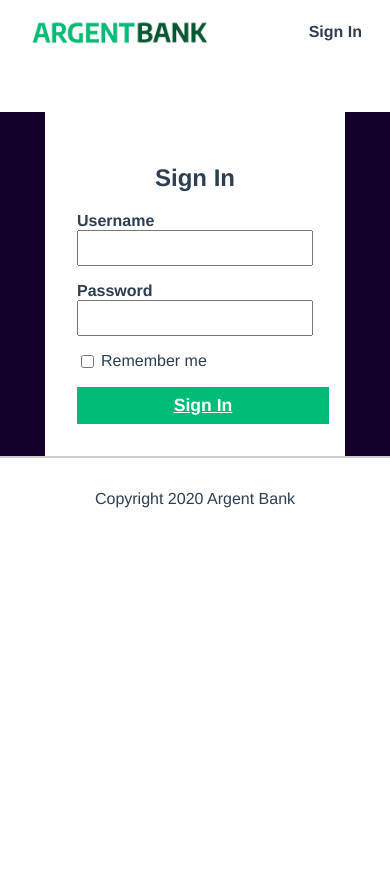
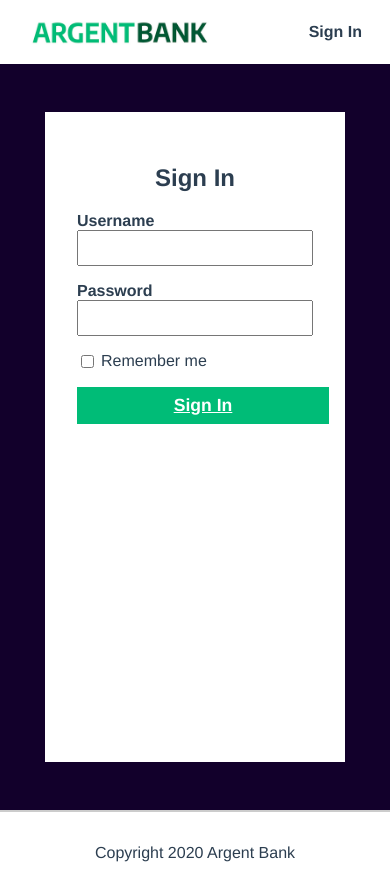
Before and after one commit to a-c-morel/ArgentBank, a React (Create React App) app: page /sign-in in a window 390 px wide. Before the commit the page ends 844 px from the top, so only its background shows below. Built offline with nearby package versions, Linux system fonts and the light colour scheme.

Commit message:
styles: improving responsive

```diff
--- a/src/index.css
+++ b/src/index.css
@@ -26,6 +26,8 @@ html {
 
   .bg-dark {
     background-color: #12002b;
+    padding-top: 3rem;
+    padding-bottom: 3rem;
   }
 
   .sr-only {
@@ -196,10 +198,12 @@ html {
     -webkit-box-sizing: border-box;
             box-sizing: border-box;
     background-color: white;
-    width: 300px;
+    min-width: 300px;
     margin: 0 auto;
-    margin-top: 3rem;
+    /*margin-top: 3rem;*/
     padding: 2rem;
+    height: 77vh;
+    width: 30vw
   }
 
   .sign-in-icon {
@@ -246,6 +250,10 @@ html {
             justify-content: center;
     border-top: 2px solid #ccc;
     padding: 2rem 0 1.5rem;
+    max-height: 4.781rem;
+    /*position: absolute;
+    bottom: 0;
+    width: 100vw;*/
   }
 
   .footer-text {
```
